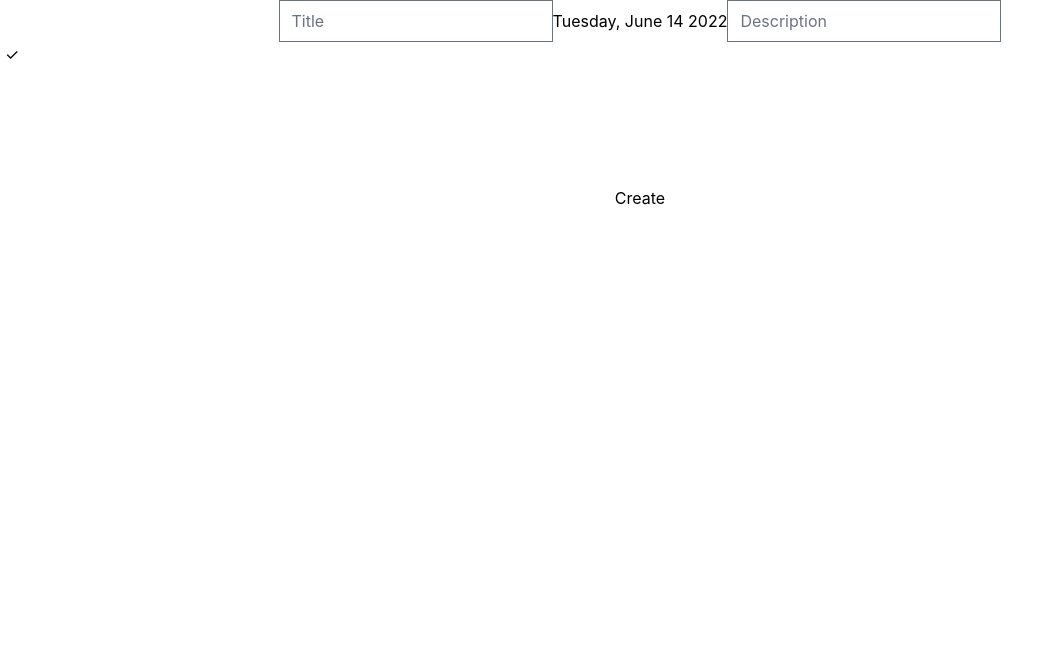
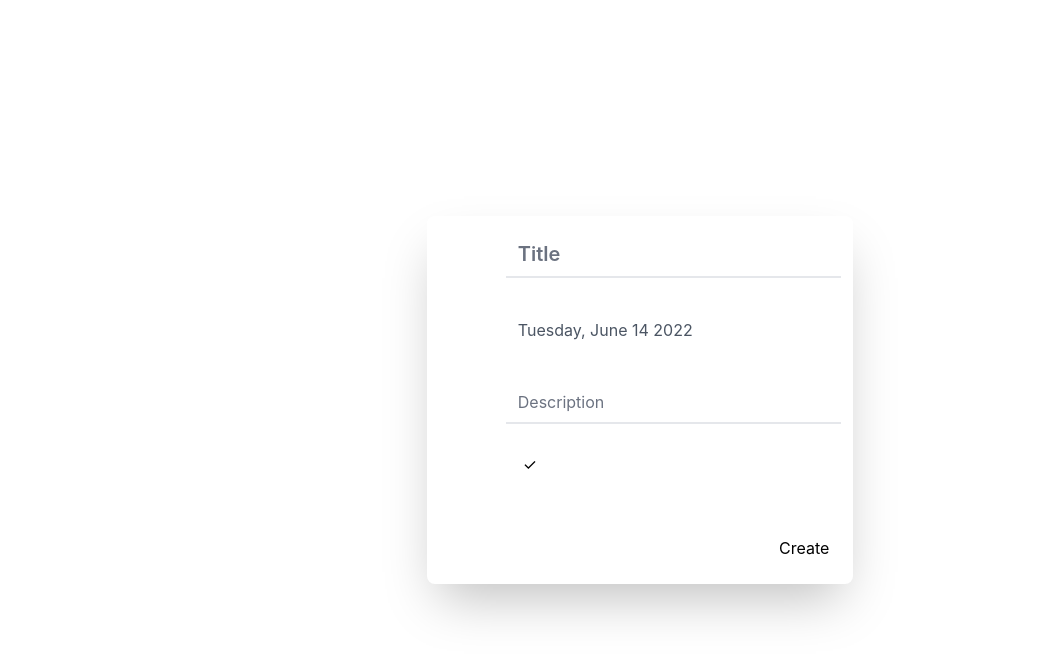
Before and after one commit to mcsuGH/NotEd, a React (Create React App) app in the folder client/: page /calendar in a window 1280 px wide. Shown: the top 658 px of the page, without its empty margins (0-1057 px from the left). Built offline with nearby package versions, Linux system fonts and the light colour scheme; no server answers.

Commit message:
Style for createEvent component

```diff
--- a/client/src/components/calendarEvents/createEvent/createEvent.js
+++ b/client/src/components/calendarEvents/createEvent/createEvent.js
@@ -33,25 +33,13 @@ export default function CreateEvent( {url} ) {
       label: selectedLabel,
     }
     axios.post(`${url}/server/calendar/create`, newEvent);
+    setTitle("");
+    setDescription("");
   };
 
+  const chooseLabel = () => {
     return (
-    <div className="form">
-      <input
-        aria-label="title"
-        placeholder="Title"
-        id="title"
-        type="text"
-        onChange={handleTitle}
-      />
-      {daySelected.format("dddd, MMMM DD YYYY")}
-      <input
-        aria-label="description"
-        placeholder="Description"
-        id="description"
-        type="text"
-        onChange={handleDescription}
-      />
+      <div className="flex gap-x-2 ml-3">
         {labelClasses.map((label, index) => (
           <span
             aria-label={`label-${label}`}
@@ -60,12 +48,47 @@ export default function CreateEvent( {url} ) {
             className={`bg-${label}-500 w-6 h-6 rounded-full flex items-center justify-center cursor-pointer`}
           >
           {selectedLabel === label && (
-        <span>
-          ✓
-        </span>
+            <span> ✓ </span>
           )}
           </span>
         ))}
+      </div>
+    )
+  }
+
+  return (
+    <div className="h-screen w-full fixed left-0 top-0 flex justify-center items-center">
+      <div className="bg-white rounded-lg shadow-2xl w-1/3">
+        <div className="p-3">
+          <div className="grid grid-cols-1/5 items-end gap-y-7">
+            <span></span>
+            <input
+              aria-label="title"
+              placeholder="Title"
+              id="title"
+              type="text"
+              value={title}
+              className="pt-3 border-0 text-gray-600 text-xl font-semibold pb-2 w-full border-b-2 border-gray-200 focus:outline-none focus:ring-0 focus:border-blue-500"
+              onChange={handleTitle}
+            />
+            <span></span>
+            <div className="pt-3 border-0 text-gray-600 pb-2 w-full text-left ml-3">
+              {daySelected.format("dddd, MMMM DD YYYY")}
+            </div>
+            <span></span>
+            <input
+              aria-label="description"
+              placeholder="Description"
+              id="description"
+              type="text"
+              value={description}
+              className="pt-3 border-0 text-gray-600 pb-2 w-full border-b-2 border-gray-200 focus:outline-none focus:ring-0 focus:border-blue-500"
+              onChange={handleDescription}
+            />
+            <span></span>
+            {chooseLabel()}
+            <span></span>
+            <div className="flex justify-end p-3 mt-5">
               <button
                 type="submit"
                 onClick={handleSubmit}
@@ -73,5 +96,9 @@ export default function CreateEvent( {url} ) {
                 Create
               </button>
             </div>
+          </div>
+        </div>
+      </div>
+    </div>
   )
 }
```
Lines whose indentation alone changed are shown as unchanged.
